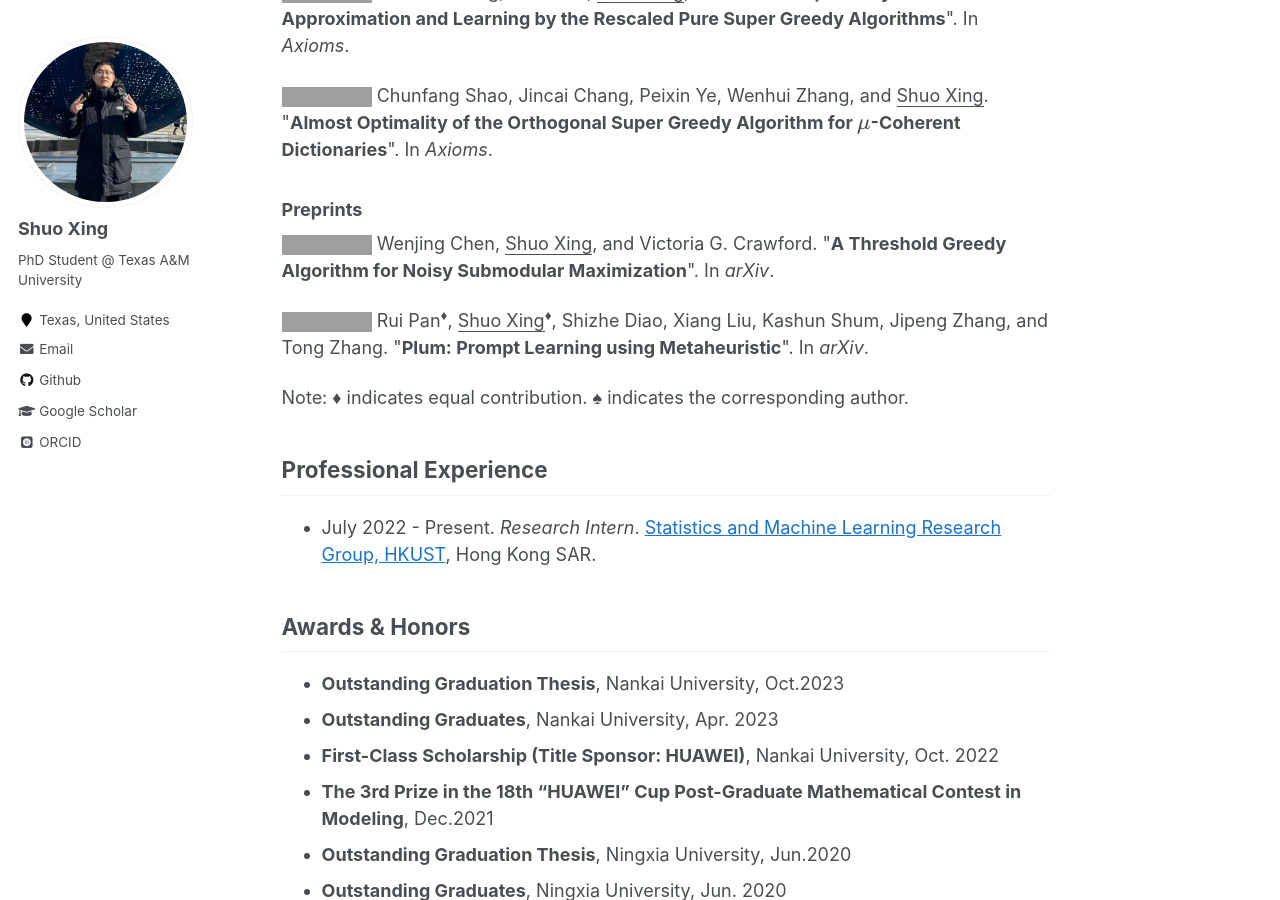
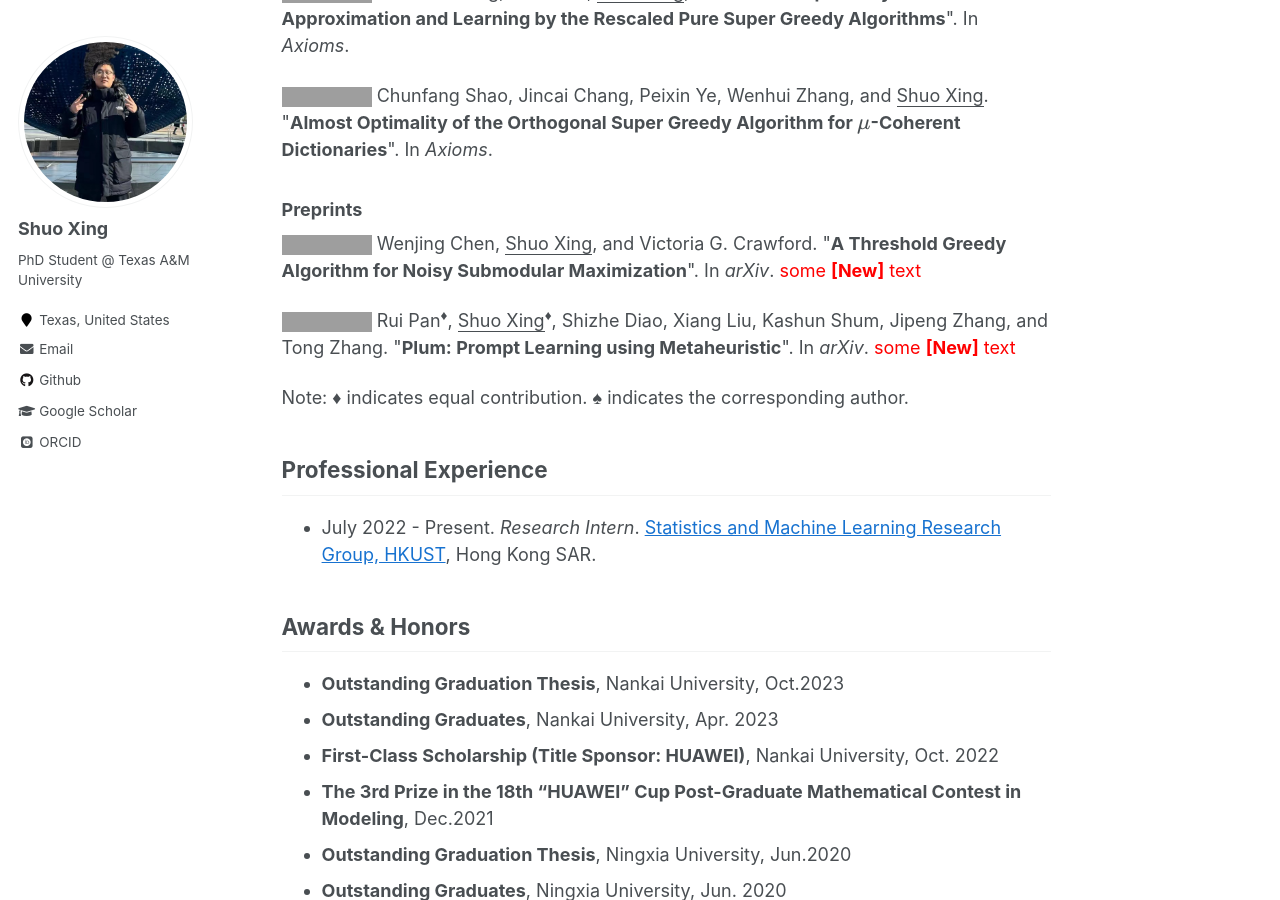
Before and after one commit to ShuoXing98/shuoxing98.github.io, a Jekyll site: the page built from _pages/about.md, in a window 1280 px wide and 900 px high, scrolled down 1461 px. Built offline with Jekyll 4.4.1, drawn with Linux system fonts in a browser that asks for light colours; some web fonts are replaced; formulas are drawn with MathJax 3; comment, search, counter and statistics services are not loaded; grey boxes are pictures that could not be loaded.

Commit message:
Update about.md

```diff
--- a/_pages/about.md
+++ b/_pages/about.md
@@ -51,9 +51,9 @@
 
 ### Preprints
 
-<a href="https://arxiv.org/abs/2312.00155" target="_blank"><img src="https://img.shields.io/badge/arXiv-2023-blue?style=flat-square"></a> Wenjing Chen, <u>Shuo Xing</u>, and Victoria G. Crawford. &quot;**A Threshold Greedy Algorithm for Noisy Submodular Maximization**&quot;. In *arXiv*.
+<a href="https://arxiv.org/abs/2312.00155" target="_blank"><img src="https://img.shields.io/badge/arXiv-2023-blue?style=flat-square"></a> Wenjing Chen, <u>Shuo Xing</u>, and Victoria G. Crawford. &quot;**A Threshold Greedy Algorithm for Noisy Submodular Maximization**&quot;. In *arXiv*. <span style="color:red">some **[New]** text</span>
 
-<a href="https://arxiv.org/abs/2311.08364" target="_blank"><img src="https://img.shields.io/badge/arXiv-2023-blue?style=flat-square"></a> Rui Pan<sup>&diams;</sup>, <u>Shuo Xing</u><sup>&diams;</sup>, Shizhe Diao, Xiang Liu, Kashun Shum, Jipeng Zhang, and Tong Zhang. &quot;**Plum: Prompt Learning using Metaheuristic**&quot;. In *arXiv*.
+<a href="https://arxiv.org/abs/2311.08364" target="_blank"><img src="https://img.shields.io/badge/arXiv-2023-blue?style=flat-square"></a> Rui Pan<sup>&diams;</sup>, <u>Shuo Xing</u><sup>&diams;</sup>, Shizhe Diao, Xiang Liu, Kashun Shum, Jipeng Zhang, and Tong Zhang. &quot;**Plum: Prompt Learning using Metaheuristic**&quot;. In *arXiv*. <span style="color:red">some **[New]** text</span>
 
 
 <!-- ### Manuscript & Submission
```
